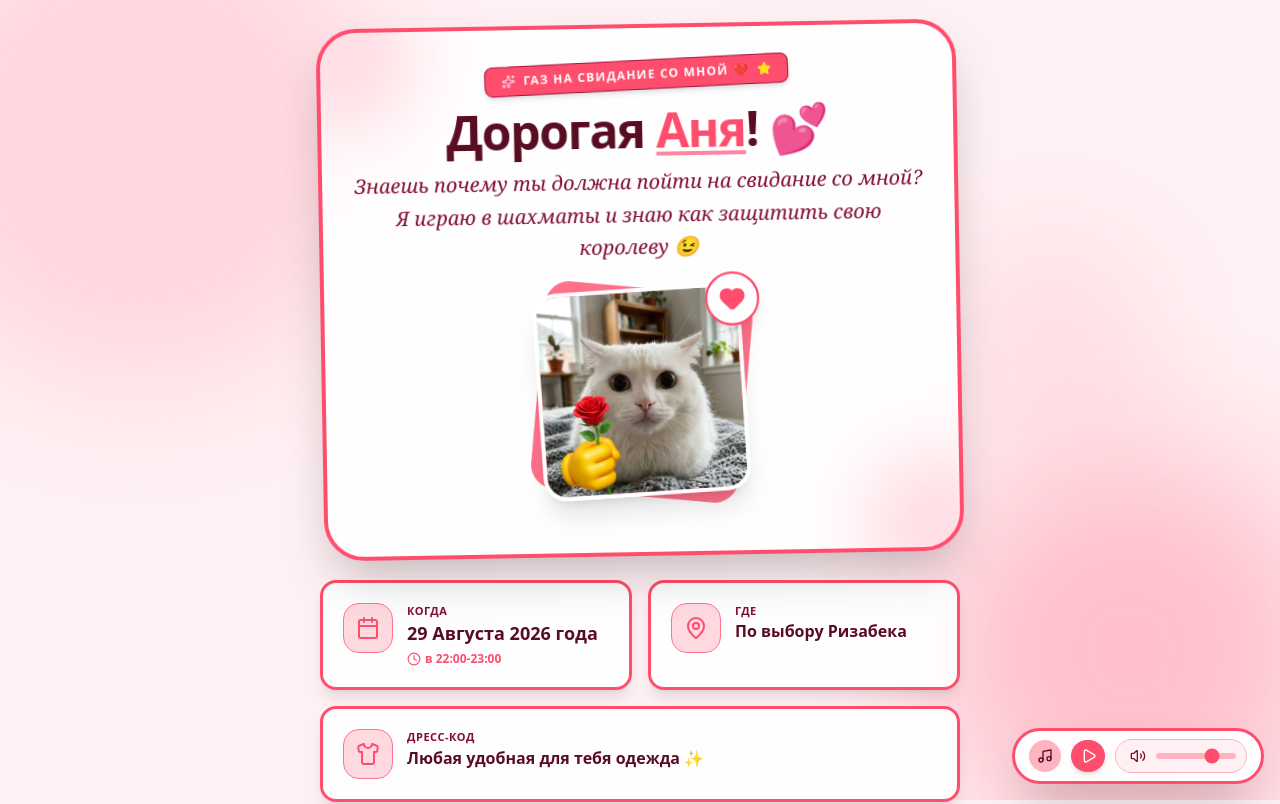
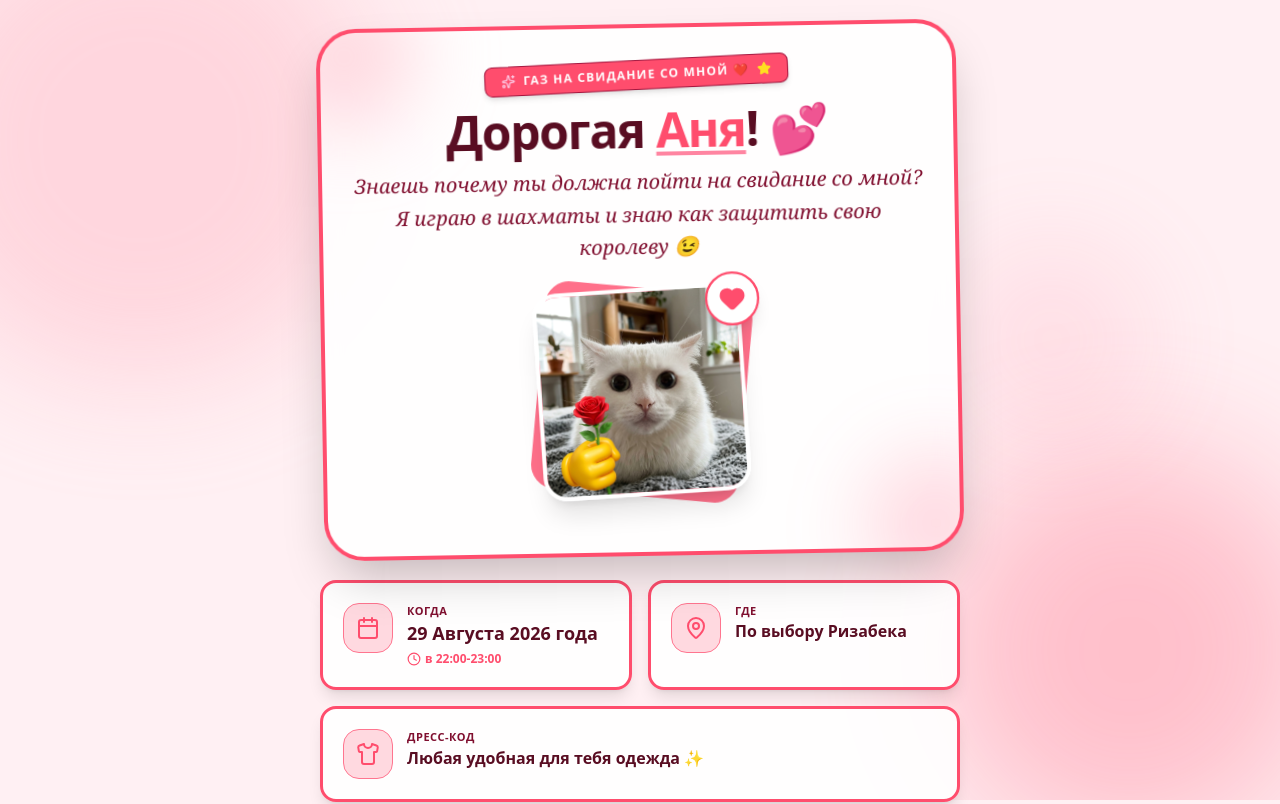
Before and after one commit to MoshniChel/Svidanie, a React (Vite) app: page / in a window 1280 px wide. Shown: the top 804 px of the page. Built offline with nearby package versions, Linux system fonts and the light colour scheme.

Commit message:
refactor: remove MusicPlayer component
Removed the MusicPlayer and its associated dependencies to simplify the application and reduce external service reliance. Updated button collision logic to safely handle the player's absence.

```diff
--- a/src/App.tsx
+++ b/src/App.tsx
@@ -3,7 +3,6 @@ import { HeroCard } from "./components/HeroCard";
 import { DateDetails } from "./components/DateDetails";
 import { InteractiveButtons } from "./components/InteractiveButtons";
 import { SuccessModal } from "./components/SuccessModal";
-import { MusicPlayer } from "./components/MusicPlayer";
 import { DEFAULT_INVITATION } from "./data/defaults";
 import { InvitationData, RsvpResponse } from "./types";
 import { decodeInvitationFromUrl } from "./utils/calendar";
@@ -140,8 +139,7 @@ export default function App() {
         </main>
       </div>
 
-      {/* Modals & Audio Player */}
-      <MusicPlayer />
+      {/* Modals */}
       {showSuccess && (
         <SuccessModal
           onClose={() => setShowSuccess(false)}
--- a/src/components/InteractiveButtons.tsx
+++ b/src/components/InteractiveButtons.tsx
@@ -83,15 +83,15 @@ export const InteractiveButtons: React.FC<InteractiveButtonsProps> = ({
 
     const gap = 20; // clearance gap from YES button
 
-    // Get live bounding box of the music player pill to prevent overlap on mobile
+    // Get live bounding box of the music player pill if present
     const playerEl = document.getElementById("music-player-pill");
     const playerRect = playerEl ? playerEl.getBoundingClientRect() : null;
 
-    // Player exclusion zone (with padding buffer)
-    const pLeft = playerRect ? playerRect.left - 24 : window.innerWidth - 260;
-    const pRight = playerRect ? playerRect.right + 24 : window.innerWidth;
-    const pTop = playerRect ? playerRect.top - 24 : window.innerHeight - 90;
-    const pBottom = playerRect ? playerRect.bottom + 24 : window.innerHeight;
+    // Player exclusion zone (only active if player exists)
+    const pLeft = playerRect ? playerRect.left - 24 : 0;
+    const pRight = playerRect ? playerRect.right + 24 : 0;
+    const pTop = playerRect ? playerRect.top - 24 : 0;
+    const pBottom = playerRect ? playerRect.bottom + 24 : 0;
 
     let bestX = 0;
     let bestY = 0;
@@ -109,12 +109,13 @@ export const InteractiveButtons: React.FC<InteractiveButtonsProps> = ({
         candTop - gap < yesRect.bottom &&
         candTop + noHeight + gap > yesRect.top;
 
-      // Check overlap with fixed bottom-right Music Player
-      const overlapsPlayer =
+      // Check overlap with fixed bottom-right Music Player (if visible)
+      const overlapsPlayer = playerRect ? (
         candLeft < pRight &&
         candLeft + noWidth > pLeft &&
         candTop < pBottom &&
-        candTop + noHeight > pTop;
+        candTop + noHeight > pTop
+      ) : false;
 
       if (!overlapsYes && !overlapsPlayer) {
         bestX = candLeft - initialNoLeft;
--- a/src/components/MusicPlayer.tsx
+++ /dev/null
@@ -1,243 +0,0 @@
-import React, { useState, useEffect, useRef } from "react";
-import { Volume2, VolumeX, Volume1, Music, Play, Pause } from "lucide-react";
-
-declare global {
-  interface Window {
-    YT: any;
-    onYouTubeIframeAPIReady: (() => void) | undefined;
-  }
-}
-
-export const MusicPlayer: React.FC = () => {
-  const [isPlaying, setIsPlaying] = useState(false);
-  const [isMuted, setIsMuted] = useState(false);
-  const [volume, setVolume] = useState(75);
-  const [isLoaded, setIsLoaded] = useState(false);
-
-  const playerRef = useRef<any>(null); // YouTube Player
-
-  const START_TIME = 48; // 0:48
-  const END_TIME = 78;   // 1:18
-
-  useEffect(() => {
-    let interval: any;
-
-    const initYoutubePlayer = () => {
-      if (playerRef.current || !window.YT || !window.YT.Player) return;
-
-      try {
-        playerRef.current = new window.YT.Player("yt-bg-player", {
-          height: "1",
-          width: "1",
-          videoId: "qdDVtFvJwUc",
-          playerVars: {
-            start: START_TIME,
-            end: END_TIME,
-            autoplay: 1,
-            controls: 0,
-            showinfo: 0,
-            autohide: 1,
-            modestbranding: 1,
-            playsinline: 1,
-            enablejsapi: 1,
-          },
-          events: {
-            onReady: (event: any) => {
-              setIsLoaded(true);
-              try {
-                event.target.setVolume(volume);
-                event.target.seekTo(START_TIME, true);
-                event.target.playVideo();
-                setIsPlaying(true);
-              } catch (e) {
-                console.log("Autoplay waiting for user interaction", e);
-              }
-            },
-            onStateChange: (event: any) => {
-              if (event.data === 1) {
-                setIsPlaying(true);
-              } else if (event.data === 2) {
-                setIsPlaying(false);
-              } else if (event.data === 0) {
-                // Loop strictly from 0:48 when ended
-                try {
-                  event.target.seekTo(START_TIME, true);
-                  event.target.playVideo();
-                  setIsPlaying(true);
-                } catch (e) {
-                  console.error("Error restarting video at 0:48", e);
-                }
-              }
-            },
-          },
-        });
-      } catch (err) {
-        console.error("YouTube Player init error:", err);
-      }
-    };
-
-    if (!window.YT) {
-      const tag = document.createElement("script");
-      tag.src = "https://www.youtube.com/iframe_api";
-      const firstScriptTag = document.getElementsByTagName("script")[0];
-      firstScriptTag?.parentNode?.insertBefore(tag, firstScriptTag);
-
-      window.onYouTubeIframeAPIReady = () => {
-        initYoutubePlayer();
-      };
-    } else {
-      initYoutubePlayer();
-    }
-
-    // Interval to strictly enforce 0:48 to 1:18 loop range
-    interval = setInterval(() => {
-      if (playerRef.current && typeof playerRef.current.getCurrentTime === "function") {
-        try {
-          const currentTime = playerRef.current.getCurrentTime();
-          const state = playerRef.current.getPlayerState?.();
-
-          if (state === 1 && (currentTime >= END_TIME - 0.5 || currentTime < START_TIME - 1)) {
-            playerRef.current.seekTo(START_TIME, true);
-            playerRef.current.playVideo();
-          }
-        } catch (e) {
-          // ignore transient call errors
-        }
-      }
-    }, 250);
-
-    return () => {
-      if (interval) clearInterval(interval);
-    };
-  }, []);
-
-  // First user interaction auto-play trigger
-  useEffect(() => {
-    const handleFirstClick = () => {
-      if (playerRef.current && typeof playerRef.current.playVideo === "function") {
-        try {
-          const state = playerRef.current.getPlayerState();
-          if (state !== 1) {
-            playerRef.current.seekTo(START_TIME, true);
-            playerRef.current.playVideo();
-            setIsPlaying(true);
-          }
-        } catch (err) {
-          // player might not be ready
-        }
-      }
-    };
-
-    window.addEventListener("click", handleFirstClick, { once: true });
-    return () => {
-      window.removeEventListener("click", handleFirstClick);
-    };
-  }, []);
-
-  const togglePlay = () => {
-    if (!playerRef.current || !isLoaded) return;
-    try {
-      if (isPlaying) {
-        playerRef.current.pauseVideo();
-        setIsPlaying(false);
-      } else {
-        const currentTime = playerRef.current.getCurrentTime();
-        if (currentTime < START_TIME || currentTime >= END_TIME) {
-          playerRef.current.seekTo(START_TIME, true);
-        }
-        playerRef.current.playVideo();
-        setIsPlaying(true);
-      }
-    } catch (e) {
-      console.error("Toggle play error:", e);
-    }
-  };
-
-  const toggleMute = () => {
-    const nextMuted = !isMuted;
-    setIsMuted(nextMuted);
-
-    if (!playerRef.current || !isLoaded) return;
-    try {
-      if (nextMuted) {
-        playerRef.current.mute();
-      } else {
-        playerRef.current.unMute();
-      }
-    } catch (e) {
-      console.error("Toggle mute error:", e);
-    }
-  };
-
-  const handleVolumeChange = (e: React.ChangeEvent<HTMLInputElement>) => {
-    const newVol = Number(e.target.value);
-    setVolume(newVol);
-
-    if (!playerRef.current || !isLoaded) return;
-    try {
-      playerRef.current.setVolume(newVol);
-      if (newVol === 0) {
-        playerRef.current.mute();
-        setIsMuted(true);
-      } else if (isMuted) {
-        playerRef.current.unMute();
-        setIsMuted(false);
-      }
-    } catch (err) {
-      console.error("Set volume error:", err);
-    }
-  };
-
-  return (
-    <div className="fixed bottom-3 right-3 sm:bottom-4 sm:right-4 z-40 flex items-center gap-2">
-      {/* Hidden container for YouTube iframe */}
-      <div className="absolute opacity-0 pointer-events-none w-1 h-1 overflow-hidden">
-        <div id="yt-bg-player" />
-      </div>
-
-      {/* Compact Audio Control Pill without title or upload button */}
-      <div id="music-player-pill" className="bg-white/95 backdrop-blur-md border-3 border-[#FF4D6D] shadow-2xl rounded-full px-3 py-2 sm:px-3.5 sm:py-2 flex items-center gap-2 sm:gap-2.5 text-[#590D22] transition-all hover:scale-102">
-        {/* Animated Music Icon */}
-        <div className={`p-2 rounded-full transition-colors ${isPlaying ? "bg-[#FF4D6D] text-white animate-pulse" : "bg-[#FFB3C1] text-[#590D22]"}`}>
-          <Music className="w-4 h-4" />
-        </div>
-
-        {/* Play/Pause Button */}
-        <button
-          onClick={togglePlay}
-          className="p-2 rounded-full bg-[#FF4D6D] hover:bg-[#FF758F] text-white transition-all cursor-pointer shadow-md flex items-center justify-center active:scale-95 shrink-0"
-          title={isPlaying ? "Пауза" : "Воспроизвести"}
-        >
-          {isPlaying ? <Pause className="w-4 h-4" /> : <Play className="w-4 h-4 ml-0.5" />}
-        </button>
-
-        {/* Volume & Mute Controls */}
-        <div className="flex items-center gap-1.5 bg-[#FFF0F3] px-2.5 py-1 rounded-full border border-[#FFB3C1]">
-          <button
-            onClick={toggleMute}
-            className="p-1 rounded-full hover:bg-[#FFB3C1]/50 text-[#800F2F] transition-colors cursor-pointer shrink-0"
-            title={isMuted ? "Включить звук" : "Выключить звук"}
-          >
-            {isMuted || volume === 0 ? (
-              <VolumeX className="w-4 h-4 text-red-500" />
-            ) : volume < 50 ? (
-              <Volume1 className="w-4 h-4" />
-            ) : (
-              <Volume2 className="w-4 h-4" />
-            )}
-          </button>
-
-          <input
-            type="range"
-            min="0"
-            max="100"
-            value={isMuted ? 0 : volume}
-            onChange={handleVolumeChange}
-            className="w-14 sm:w-20 h-1.5 bg-[#FFB3C1] rounded-lg appearance-none cursor-pointer accent-[#FF4D6D] focus:outline-none"
-            title={`Громкость: ${isMuted ? 0 : volume}%`}
-          />
-        </div>
-      </div>
-    </div>
-  );
-};
```
